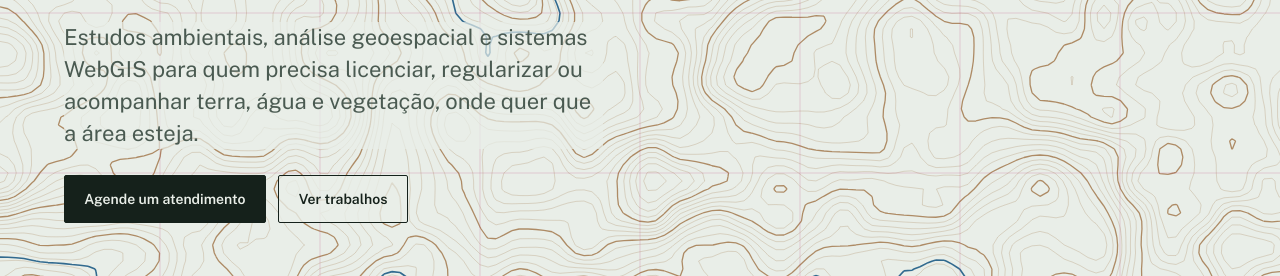
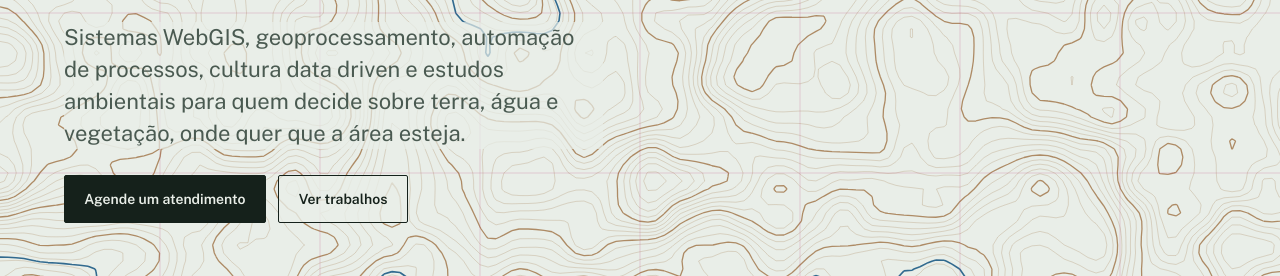
Before and after one commit to Rob-eng/demap-site, a plain HTML site: page index.html in a window 1280 px wide. Shown: the part 524-800 px from the top of the page. Drawn offline with nearby package versions, Linux system fonts and the light colour scheme.

Commit message:
Texto inicial na mesma ordem dos serviços
Co-Authored-By: Claude Opus 5.5 <noreply@anthropic.com>
Claude-Session: https://claude.ai/code/session_01XLBKT5yfHG3Ri1uxrYCTtw

```diff
--- a/index.html
+++ b/index.html
@@ -4,11 +4,11 @@
   <meta charset="utf-8">
   <meta name="viewport" content="width=device-width, initial-scale=1, viewport-fit=cover">
   <title>DeMap · Inteligência geográfica</title>
-  <meta name="description" content="Estudos ambientais, geoprocessamento, automação, WebGIS e implantação de cultura data driven, em qualquer lugar do mundo.">
+  <meta name="description" content="WebGIS, geoprocessamento, automação, cultura data driven e estudos ambientais, em qualquer lugar do mundo.">
   <meta name="theme-color" content="#e9eee8">
   <!-- Open Graph: prévia ao compartilhar o link (trocar a imagem quando houver uma) -->
   <meta property="og:title" content="DeMap · Inteligência geográfica">
-  <meta property="og:description" content="Estudos ambientais, geoprocessamento, automação, WebGIS e implantação de cultura data driven, em qualquer lugar do mundo.">
+  <meta property="og:description" content="WebGIS, geoprocessamento, automação, cultura data driven e estudos ambientais, em qualquer lugar do mundo.">
   <meta property="og:url" content="https://demap.com.br/">
   <meta property="og:type" content="website">
   <link rel="icon" href="img/favicon.svg" type="image/svg+xml">
@@ -46,7 +46,7 @@
       <div class="miolo abertura">
         <p class="rotulo">Inteligência geográfica · projetos em qualquer país</p>
         <h1 id="titulo-hero">O território, <em>medido</em> antes da decisão.</h1>
-        <p class="lead">Estudos ambientais, análise geoespacial e sistemas WebGIS para quem precisa licenciar, regularizar ou acompanhar terra, água e vegetação, onde quer que a área esteja.</p>
+        <p class="lead">Sistemas WebGIS, geoprocessamento, automação de processos, cultura data driven e estudos ambientais para quem decide sobre terra, água e vegetação, onde quer que a área esteja.</p>
         <div class="acoes">
           <a class="botao" href="#contato">Agende um atendimento</a>
           <a class="botao vazado" href="#trabalhos">Ver trabalhos</a>
```
